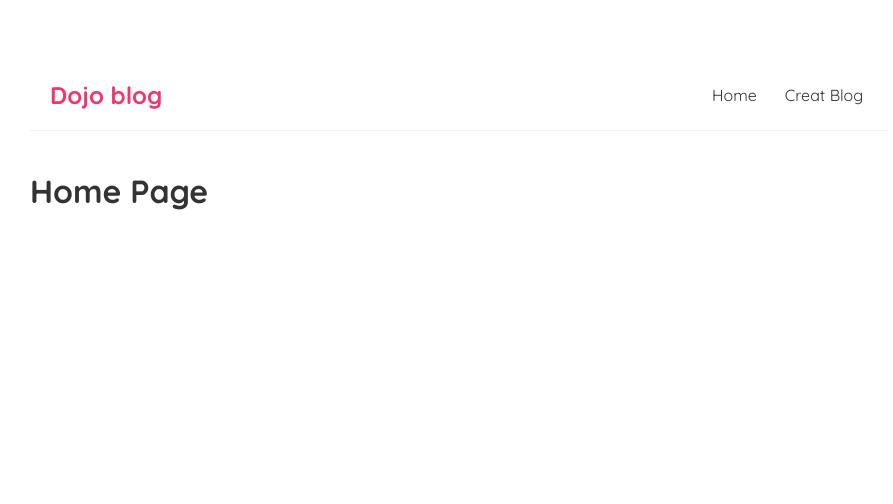
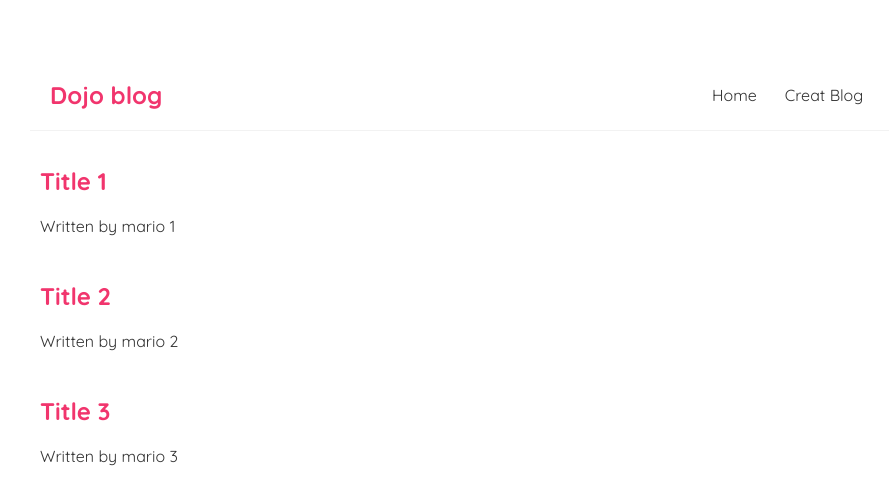
Before and after one commit to akhilshaji86/react-js, a React (Create React App) app in the folder dojo-blog/: page / in a window 1280 px wide. Shown: the top 504 px of the page, without its empty margins (98-991 px from the left). Built offline with nearby package versions, Linux system fonts and the light colour scheme.

Commit message:
episode 10

```diff
--- a/dojo-blog/src/Home.js
+++ b/dojo-blog/src/Home.js
@@ -1,6 +1,20 @@
+import {useState} from "react";
+
 const HomePage=() => {
+    const [blogs,setBlogs]=useState([
+        {title: 'Title 1',body: 'body 1',author: 'mario 1',id: 1},
+        {title: 'Title 2',body: 'body 2',author: 'mario 2',id: 2},
+        {title: 'Title 3',body: 'body 3',author: 'mario 3',id: 3}
+    ])
     return (
-        <h1 style={{marginTop: '40px'}} >Home Page</h1>
+        <div className="container">
+            {blogs.map((blog) => (
+                <div className="preview" key={blog.id}>
+                    <h2>{blog.title}</h2>
+                    <p>Written by {blog.author}</p>
+                </div>
+            ))}
+        </div>
     );
 }
 
--- a/dojo-blog/src/Navbar.js
+++ b/dojo-blog/src/Navbar.js
@@ -1,20 +1,15 @@
-import {useState} from "react";
 
 const Navbar=() => {
-    const [selectedItem,setselectedItem]=useState();
-    const clicked=(item) => {
-        setselectedItem(item);
-    }
+
     return (
         <div>
             <nav className="navbar">
                 <h1>Dojo blog</h1>
                 <div className="links">
-                    <a onClick={() => {clicked('Home')}}>Home</a>
-                    <a onClick={() => {clicked('Creat Blog')}}>Creat Blog</a>
+                    <a href="/">Home</a>
+                    <a href="/create">Creat Blog</a>
                 </div>
             </nav>
-            <div>{selectedItem}</div>
         </div>
     );
 }
--- a/dojo-blog/src/index.css
+++ b/dojo-blog/src/index.css
@@ -1,4 +1,4 @@
-@import url('https://fonts.googleapis.com/css2?family=Quicksand:wght@300;400;500;600;700&display=swap');
+@import url("https://fonts.googleapis.com/css2?family=Quicksand:wght@300;400;500;600;700&display=swap");
 
 /* base styles */
 * {
@@ -32,3 +32,15 @@
   margin: 40px auto;
   padding: 20px;
 }
+.preview{
+  padding: 10px;
+  margin-top: 5px;
+}
+.preview:hover {
+  cursor: pointer;
+  box-shadow: 1px 3px 5px rgb(0, 0, 0, 0.1);
+}
+.preview h2 {
+  padding: 20px 0px;
+  color: #f1356d;
+}
```
